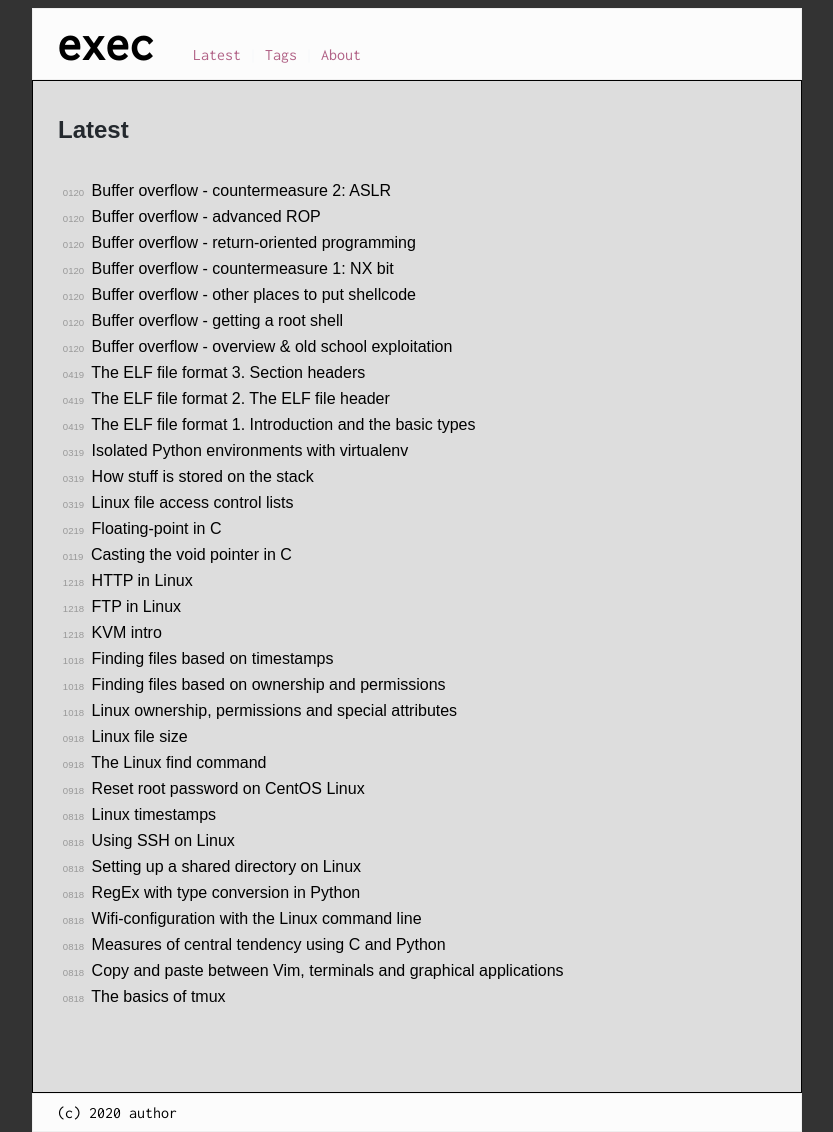
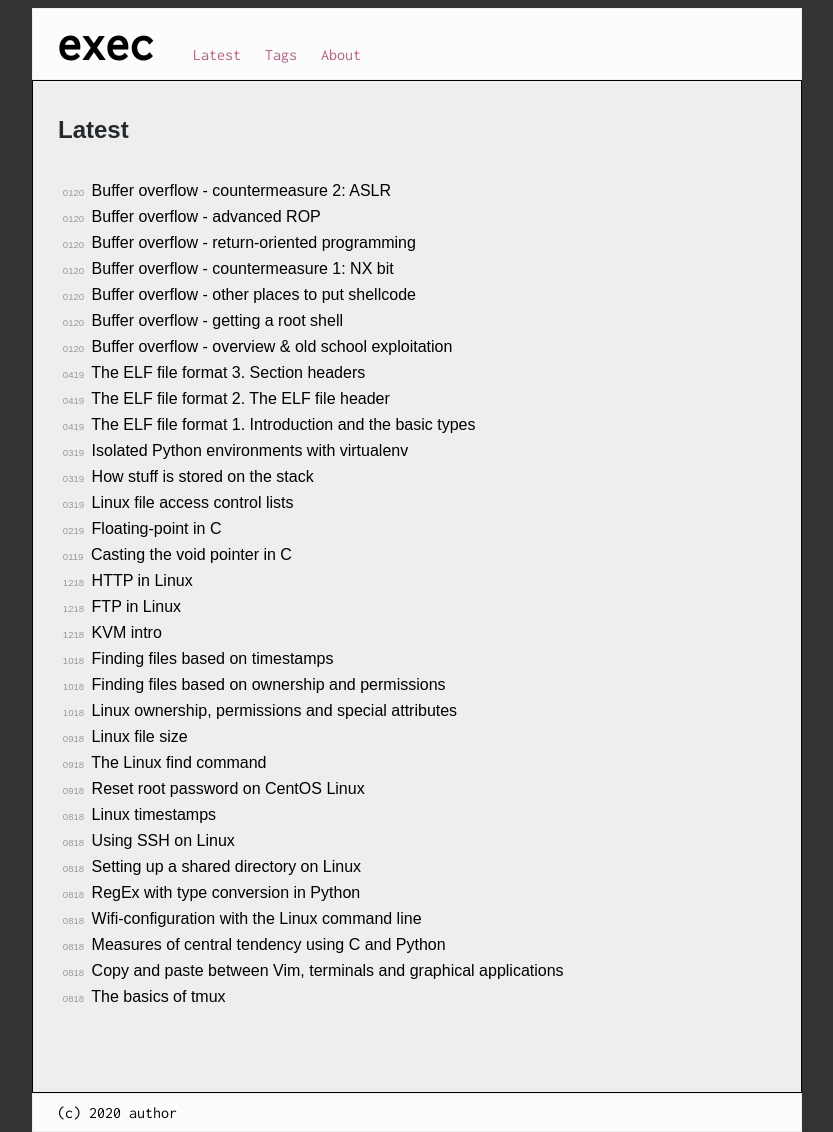
Before and after one commit to execas/execas.github.io, a Jekyll site: the page built from index.html, in a window 1280 px wide. Shown: the whole page, without its empty margins (223-1056 px from the left). Built offline with Jekyll 4.4.1, drawn with Linux system fonts in a browser that asks for light colours.

Commit message:
Update execas.css

```diff
--- a/css/execas.css
+++ b/css/execas.css
@@ -15,7 +15,7 @@ body {
 #wrapper {
      padding: 15px 25px 70px 25px;
      max-width: 718px;
-     background-color: #dddddd;
+     background-color: #eeeeee;
      margin: 0 auto;
      border: 1px solid #000000;
 }
```
